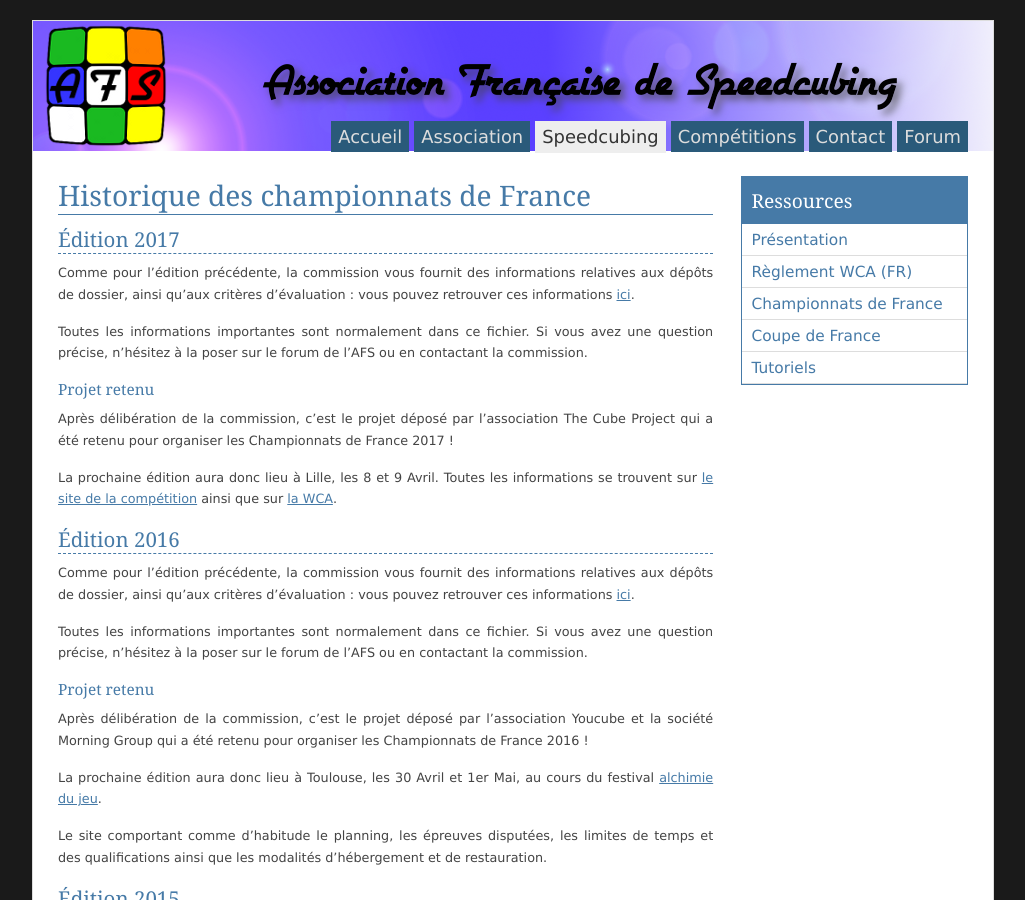
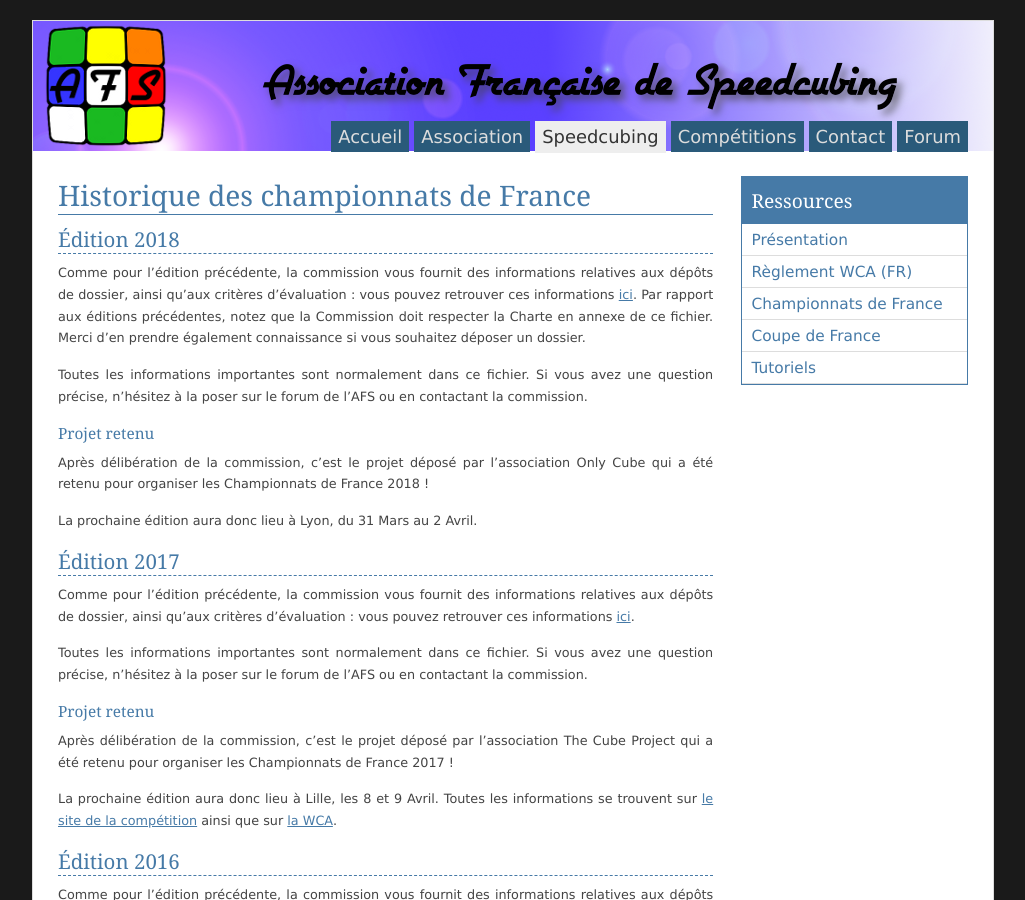
Before and after one commit to speedcubingmadrid/speedcubingmadrid.org, a Jekyll site: the page built from speedcubing/cdf_historique.md, in a window 1280 px wide and 900 px high. Shown: the whole window, without its empty margins (127-1152 px from the left). Built offline with Jekyll 4.4.1, drawn with Linux system fonts in a browser that asks for light colours.

Commit message:
Ajout historique 2018

```diff
--- a/speedcubing/cdf_historique.md
+++ b/speedcubing/cdf_historique.md
@@ -4,6 +4,18 @@ title: "Historique des championnats de France"
 section: speedcubing
 permalink: /speedcubing/cdf_historique/
 ---
+
+### Édition 2018
+
+Comme pour l'édition précédente, la commission vous fournit des informations relatives aux dépôts de dossier, ainsi qu'aux critères d'évaluation : vous pouvez retrouver ces informations [ici]({{site.baseurl}}/uploads/CommissionCDF2018.pdf). Par rapport aux éditions précédentes, notez que la Commission doit respecter la Charte en annexe de ce fichier. Merci d'en prendre également connaissance si vous souhaitez déposer un dossier.
+
+Toutes les informations importantes sont normalement dans ce fichier. Si vous avez une question précise, n'hésitez à la poser sur le forum de l'AFS ou en contactant la commission.
+
+#### Projet retenu
+
+Après délibération de la commission, c’est le projet déposé par l'association Only Cube qui a été retenu pour organiser les Championnats de France 2018 !
+
+La prochaine édition aura donc lieu à Lyon, du 31 Mars au 2 Avril.
 
 ### Édition 2017
 
```
Also changed, not shown: speedcubing/cdf.md (+1 -1 lines).
